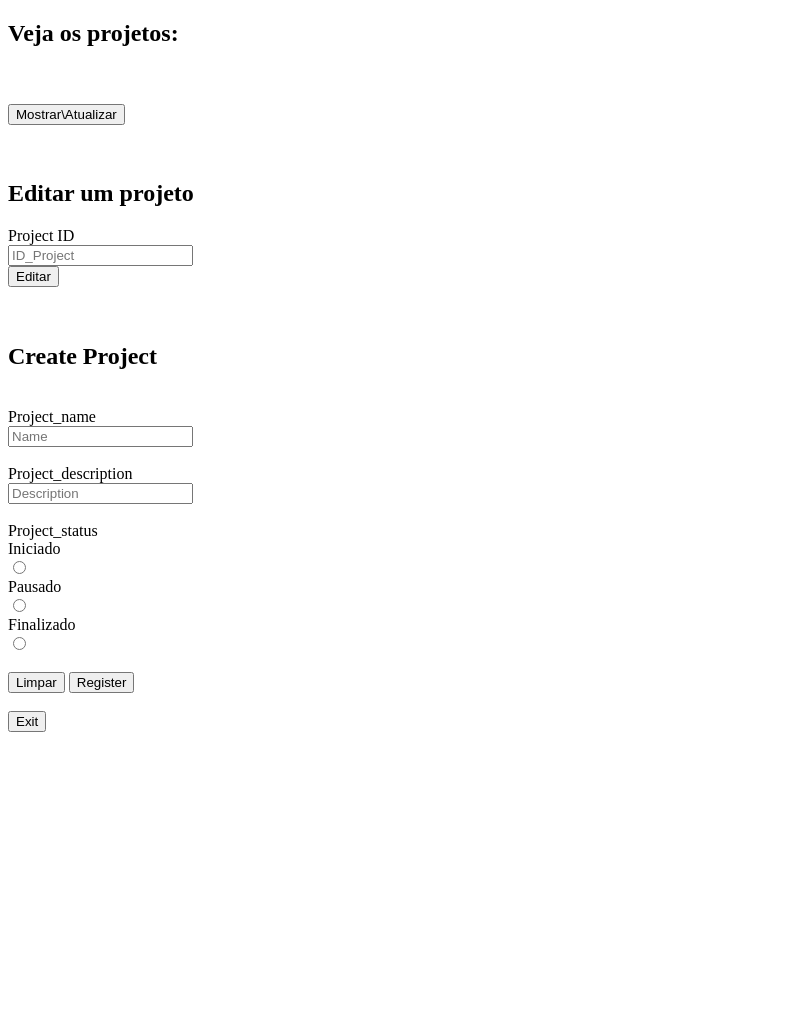
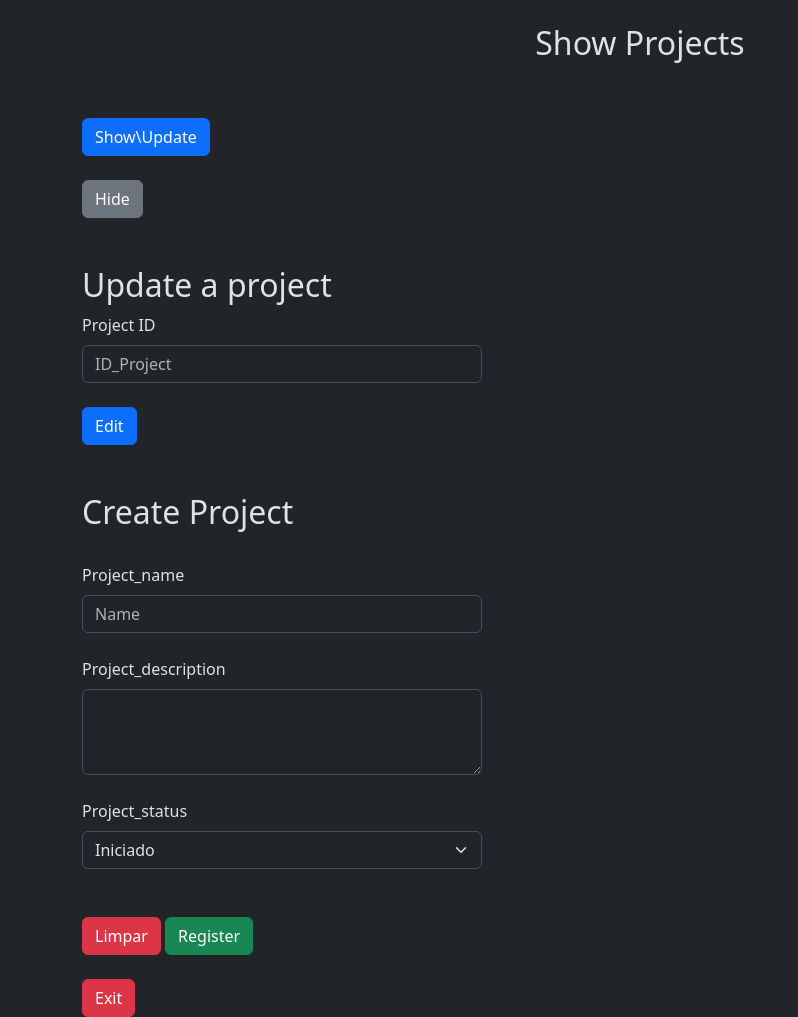
Before and after one commit to RodrigoDevBack/Desafio_Tecnico, a PHP site: page /home.tpl.php in a window 1280 px wide. Shown: the whole page, without its empty margins (0-798 px from the left). Before the commit the page ends 732 px from the top, so only its background shows below. Run offline with PHP 8.4, Linux system fonts and the light colour scheme.

Commit message:
Feat: Adicionado na api httpException, no front foi implementado em quase todas as páginas uma estilização usando bootstrap

```diff
--- a/Front_End/controller/project_controller.php
+++ b/Front_End/controller/project_controller.php
@@ -35,8 +35,11 @@ class projectController{
             } else {
                 $error = "Projeto não encontrado";
             }
-        } else if($_SERVER['REQUEST_METHOD'] === 'POST' && isset($_POST['Ver_tudo'])){
+        } else if($_SERVER['REQUEST_METHOD'] === 'POST' && isset($_POST['show_all'])){
             $projects = transform_getAll();
+
+        } else if ($_SERVER['REQUEST_METHOD'] === 'POST'&& isset($_POST['hide'])){
+            $hide = true;
 
         } else if ($_SERVER['REQUEST_METHOD'] === 'POST' && isset($_POST['exit'])) {
             (new userController()) -> logout();
--- a/Front_End/models/user/login_user.php
+++ b/Front_End/models/user/login_user.php
@@ -24,13 +24,13 @@ function loginUser($user, $password) {
 
     $response = json_decode($response, true);
 
-    if (!$response['access_token']) {
+    if (curl_getinfo($cURL, CURLINFO_HTTP_CODE) != 200) {
         curl_close($cURL);
 
         return false;
     } else {
         curl_close($cURL);
-        //print_r($response);
+
         $_SESSION['Hash'] = $response['access_token'] ?? null;
 
         return true;
--- a/Front_End/views/project/home.tpl.php
+++ b/Front_End/views/project/home.tpl.php
@@ -1,61 +1,86 @@
 <!DOCTYPE html>
-<html lang="pt-br">
+<html lang="pt-br" data-bs-theme="dark">
+
 <head>
     <meta charset="UTF-8">
-    <title>Painel</title>
+    <meta name="viewport" content="width=device-width, initial-scale=1.0">
+    <title>Projects</title>
+    <link rel="stylesheet" href="https://cdn.jsdelivr.net/npm/bootstrap@5.3.6/dist/css/bootstrap.min.css">
 </head>
+
 <body>
-    <h2>Veja os projetos: </h2> <br>
+    <div class="container">
+        <br>
+        <h2 class="container text-center">Show Projects</h2> <br>
 
-    <h3><?php if(isset($projects)) foreach($projects as $project) : ?>
-        <p><?php echo $project['Id']; ?></p>
-        <p><?php echo $project['Name']; ?></p>
-        <p><?php echo $project['Description']; ?></p>
-        <p><?php echo $project['Status']; ?></p>
-        <p><?php echo $project['Created_at']; ?></p>
-    <?php endforeach;?> </h3>
+        <div <?php if(isset($hide) && $hide) echo 'hidden'; ?> class="container mt-4">
+            <div class="row g-4">
+                <?php if (isset($projects)) foreach ($projects as $project) : ?>
+                    <div class="col-12 col-sm-6 col-md-4">
+                        <div class="card p-4 shadow h-100">
+                            <p><?php echo $project['Id']; ?></p>
+                            <p><?php echo $project['Name']; ?></p>
+                            <p><?php echo $project['Description']; ?></p>
+                            <p><?php echo $project['Status']; ?></p>
+                            <p><?php echo $project['Created_at']; ?></p>
+                        </div>
+                    </div>
+                <?php endforeach; ?>
+            </div>
+        </div>
+        <br>
 
-    <form method="post">
-        <button type="submit" name="Ver_tudo">Mostrar\Atualizar</button>
-    </form> <br> <br>
+        <form method="post">
+            <button type="submit" class="btn btn-primary" name="show_all">Show\Update</button>
+        </form> <br>
 
+        <form method="post">
+            <button type="submit" class="btn btn-secondary" name="hide">Hide</button>
+        </form> <br> <br>
 
-    <h2>Editar um projeto</h2>
+        <?php if (!empty($error)) : ?>
+            <div class="alert alert-danger" role="alert">
+                <?= $error ?>
+            </div>
+        <?php endif; ?>
 
-    <?php if (!empty($error)) : ?>
-        <p style="color: red"><?=$error?></p>
-    <?php endif;?>
+        <div style="width: 400px;">
+            <h2>Update a project</h2>
+            <form method="post">
+                <label class="form-label">Project ID</label> <br>
+                <input type="number" class="form-control" name='id' placeholder="ID_Project" required> <br>
+                <button type="submit" class="btn btn-primary" name="get_one">Edit</button> <br>
+            </form> <br> <br>
+        </div>
 
-    <form method="post">
-        <label>Project ID</label> <br>
-        <input type="number" name= 'id' placeholder="ID_Project" required> <br>
-        <button type="submit" name="get_one">Editar</button> <br>
-    </form> <br> <br>
+        <div style="width: 400px;">
+            <h2>Create Project</h2> <br>
+            <form method="post">
 
-    <h2>Create Project</h2> <br>
+                <label class="form-label">Project_name</label><br>
+                <input type="text" class="form-control" name="name" placeholder="Name" required> <br>
 
-    <form method="post">
+                <label class="form-label">Project_description</label><br>
+                <textarea class="form-control" name="description" placeholder="Description" rows="3" required> </textarea><br>
 
-        <label>Project_name</label><br>
-        <input type="text" name="name" placeholder="Name" required> <br><br>
+                <label class="form-label">Project_status</label><br>
 
-        <label>Project_description</label><br>
-        <input type="text" name="description" placeholder="Description" required><br><br>
+                <select name="status" class="form-select" aria-label="Default select example" id="status" required>
+                    <option value="Iniciado">Iniciado</option>
+                    <option value="pausado">Pausado</option>
+                    <option value="Finalizado">Finalizado</option>
+                </select> <br> <br>
 
-        <label>Project_status</label><br>
-        <label>Iniciado</label> <br>
-        <input type="radio" name="status" value="Iniciado" required> <br>
-        <label>Pausado</label> <br>
-        <input type="radio" name="status" value="Pausado" required><br>
-        <label>Finalizado</label> <br>
-        <input type="radio" name="status" value="Finalizado" required> <br> <br>
+                <button type="reset" class="btn btn-danger">Limpar</button>
+                <button type="submit" class="btn btn-success" name="Register">Register</button> <br> <br>
+            </form>
+        </div>
 
-        <button type="reset">Limpar</button>
-        <button type="submit" name="Register">Register</button> <br> <br>
-    </form>
+        <form method="post">
+            <button type="submit" class="btn btn-danger" name="exit">Exit</button> <br>
+        </form>
+    </div>
+    <script src="https://cdn.jsdelivr.net/npm/bootstrap@5.3.6/dist/js/bootstrap.bundle.min.js"></script>
+</body>
 
-    <form method="post">
-        <button type="submit" name="exit">Exit</button> <br>
-    </form>
-</body>
 </html>
```
Also changed, not shown: Front_End/models/user/register_user.php (+5 -5 lines), Front_End/models/user/update_user.php (+5 -5 lines), Front_End/views/project/edition.tpl.php (+7 -7 lines), Front_End/views/user/login.tpl.php (+35 -19 lines), Front_End/views/user/register.tpl.php (+30 -11 lines), Front_End/views/user/update.tpl.php (+34 -13 lines), 2 other files.
